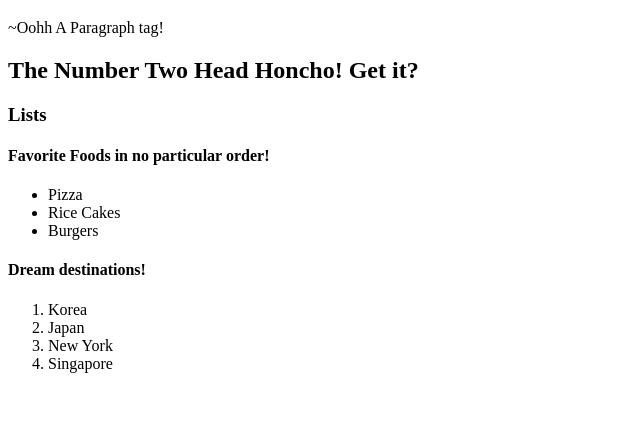
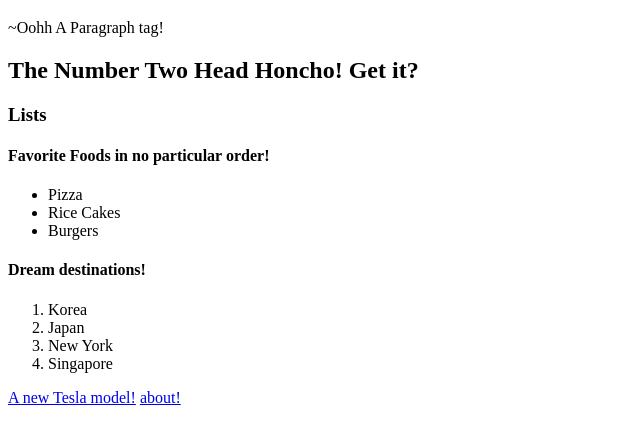
Before and after one commit to ElijahShin/HTML-foundations, a plain HTML site: page index.html in a window 1280 px wide. Shown: the part 61-502 px from the top of the page, without its empty margins (0-640 px from the left). Drawn offline with Linux system fonts and the light colour scheme.

Commit message:
Add links

```diff
--- a/index.html
+++ b/index.html
@@ -26,5 +26,9 @@
             <li>New York</li>
             <li>Singapore</li>
         </ol>
+
+        <a href="https://www.tesla.com/en_ca" target="_blank" rel="noopener noreferrer">A new Tesla model!</a>
+
+        <a href="./pages/about.html">about!</a>
     </body>
 </html>
```
